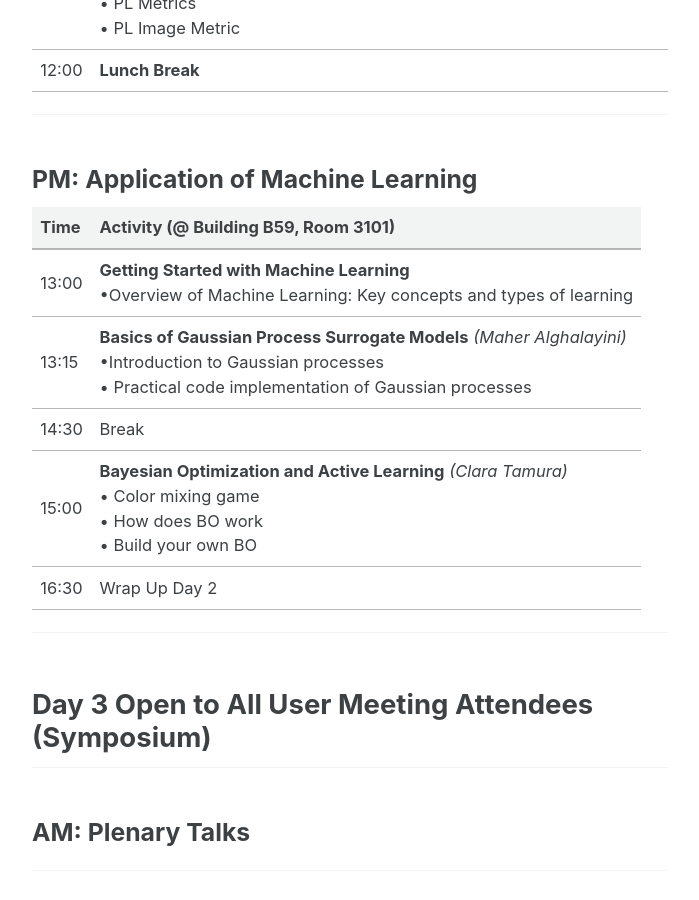
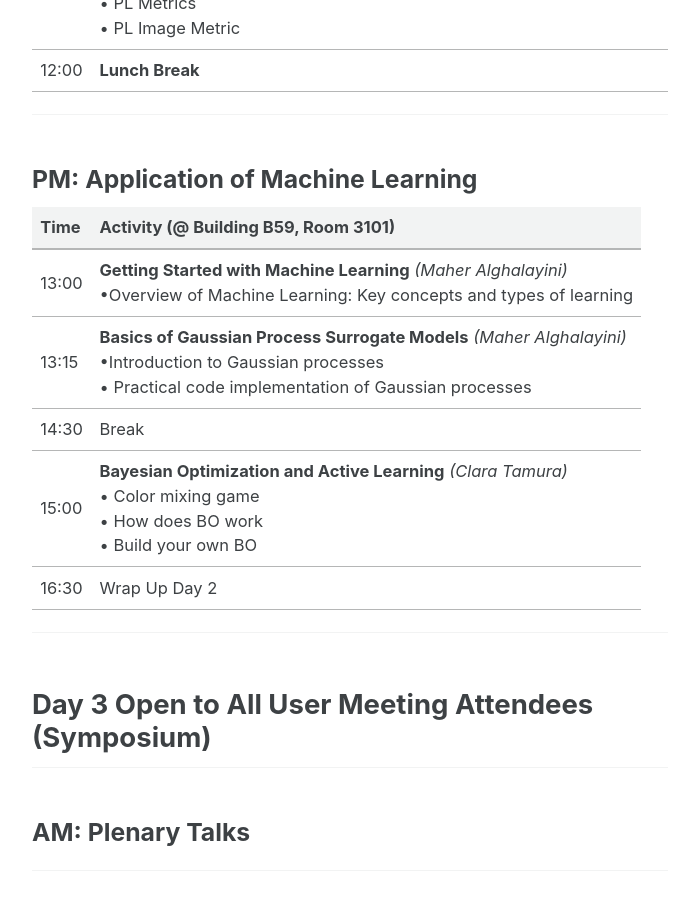
Before and after one commit to futurelab-school/2025Summer, a Jekyll site: the page built from _pages/schedule.md, in a window 1280 px wide and 900 px high, scrolled down 1921 px. Shown: the whole window, without its empty margins (290-989 px from the left). Built offline with Jekyll 4.4.1, drawn with Linux system fonts in a browser that asks for light colours; cached includes are drawn as plain includes.

Commit message:
Update schedule.md

```diff
--- a/_pages/schedule.md
+++ b/_pages/schedule.md
@@ -51,7 +51,7 @@ layout: single
 
 | Time   | Activity (@ Building B59, Room 3101)|
 |--------|----------|
-| 13:00   | **Getting Started with Machine Learning** <br>•Overview of Machine Learning: Key concepts and types of learning |
+| 13:00   | **Getting Started with Machine Learning** *(Maher Alghalayini)*  <br>•Overview of Machine Learning: Key concepts and types of learning |
 | 13:15   | **Basics of Gaussian Process Surrogate Models** *(Maher Alghalayini)* <br>•Introduction to Gaussian processes <br>• Practical code implementation of Gaussian processes |
 | 14:30   | Break |
 | 15:00   | **Bayesian Optimization and Active Learning** *(Clara Tamura)* <br>• Color mixing game <br>• How does BO work <br>• Build your own BO |
```
